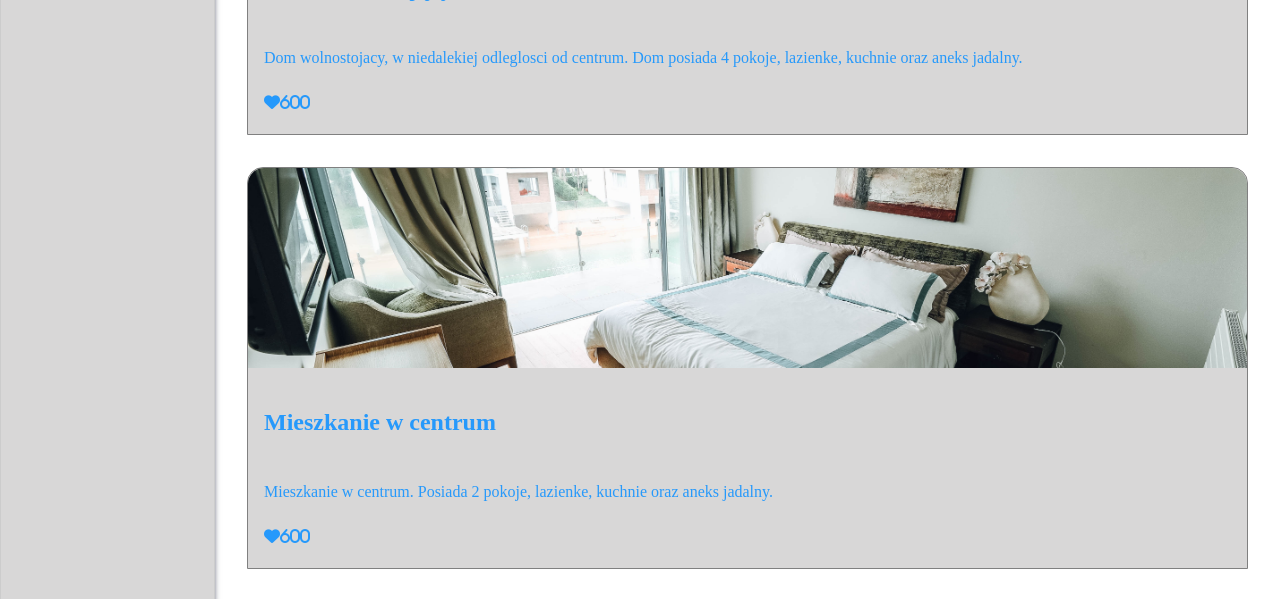
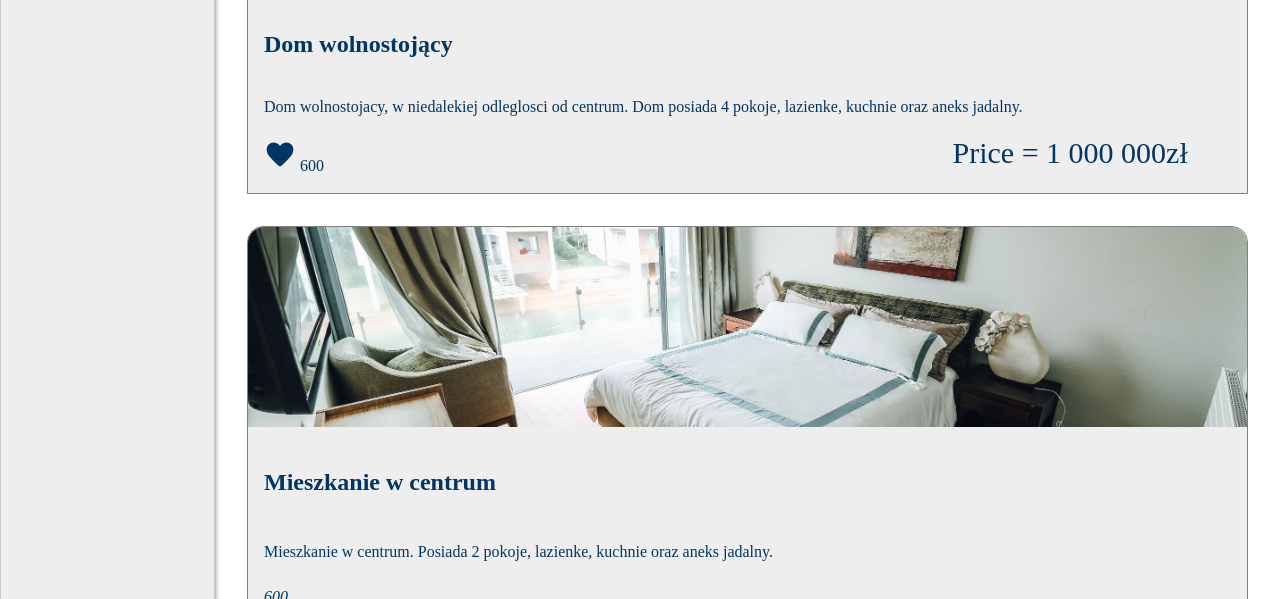
Before and after one commit to waskon/HomeComando, a PHP site: page /public/views/mainPage.html in a window 1280 px wide. Shown: the part 444-1043 px from the top of the page. Run offline with PHP 8.4, Linux system fonts and the light colour scheme; some libraries are stand-ins or nearby versions.

Commit message:
css for homePage

```diff
--- a/public/css/login-page.css
+++ b/public/css/login-page.css
@@ -1,3 +1,7 @@
+body {
+    margin: 0;
+    padding: 0 2rem;
+}
 .login-container {
     font-family:'Segoe UI', Tahoma, Geneva, Verdana, sans-serif;
     display: flex;
--- a/public/css/main-page.css
+++ b/public/css/main-page.css
@@ -1,19 +1,20 @@
-
 body {
-    margin: 0%;
+    margin: 0;
+    box-sizing: border-box;
+    max-height: 100vh;
+    overflow: hidden;
 }
 .base-container {
     display: flex;
     align-items: center;
     justify-content: flex-start;
-    height: 100vh;
     width: 100vw;
 }
 
 nav {
-    background-color: #d8d7d7 !important;
+    background-color: #eeeeee !important;
     width: 20vw;
-    height: 100%;
+    height: 100vh;
     display: flex;
     flex-direction: column;
     justify-content: flex-start;
@@ -50,6 +51,7 @@ main {
     flex-direction: column;
     height: 100vh;
     width: 100vw;
+    max-height: 100vh;
 }
 
 header {
@@ -60,14 +62,26 @@ header {
 }
 
 .search-bar {
-    width: 70%;
+    display: flex;
+    flex-direction: row;
+    gap: 1em;
 }
+.search-bar>form{
+    width: 25em;
+    margin-top: 0.8em;
+}
+.search-button{
+    height: 5vh;
+    margin-top: 0.8em;
+}
+
 .search-bar>form>input {
     background: #FFFFFF 0% 0% no-repeat padding-box;
     box-shadow: 0px 3px 6px #00000029;
     border: 1px solid #707070;
     border-radius: 23px;
     width: 100%;
+    height: 2em;
     text-align: center;
     letter-spacing: 0.72px;
     color: #A8A8A8;
@@ -76,13 +90,15 @@ header {
 }
 
 .add-announcement {
+    display: flex;
+    justify-content: center;
+    align-items: center;
     background: #2E6CD3 0% 0% no-repeat padding-box;
     box-shadow: 0px 3px 6px #00000029;
     border-radius: 1.5em;
     color: white;
     letter-spacing: 0.1em;
-    text-align: center;
-    width: 20%;
+    min-width: 15em;
 }
 .add-announcement>i {
     padding: 1em 1em;
@@ -115,6 +131,9 @@ header {
 }
 
 li {
+    display: flex;
+    align-items: center;
+    gap: 0.3rem;
     text-align: left;
     margin-bottom: 1em;
 }
@@ -128,7 +147,7 @@ li:last-child {
 }
 
 .announcements>div {
-    background-color: #d8d7d7 ;
+    background-color: #eeeeee ;
     border: 1px solid gray;
     border-radius: 1em 1em 0 0;
     height: 400px;
@@ -145,17 +164,39 @@ li:last-child {
 .announcements>div>div {
     height: 50%;
     margin: 1em;
-    color: #2699FB;
-    background-color: #d8d7d7;
+    color: #003666;
+    background-color: #eeeeee;
     display: flex;
     flex-direction: column;
     justify-content: space-around;
 }
 
-section {
+.announcements {
     display: flex;
     flex-direction: column;
     padding: 2em;
     gap: 2em;
     overflow: auto;
 }
+
+.announcement-info{
+    display: flex;
+    flex-direction: row;
+    gap: 65%;
+}
+
+.price{
+    font-size: 30px;
+    text-align: right;
+    margin: 0%;
+    height: auto;
+}
+
+.button-label {
+    font-size: clamp(0.8rem, 1vw, 1.1rem);
+}
+@media (max-width: 800px) {
+    .button-label{
+        visibility: hidden;
+    }
+}
--- a/public/views/mainPage.html
+++ b/public/views/mainPage.html
@@ -3,12 +3,12 @@
 
 <head>
     <meta charset="UTF-8">
-    <!-- <meta http-equiv="X-UA-Compatible" content="IE=edge"> -->
-    <!-- <meta name="viewport" content="width=device-width, initial-scale=1.0"> -->
-    <!-- <link rel="stylesheet" type="text/css" href="../css/main-styles.css"> -->
+    <link rel="stylesheet" type="text/css" href="../css/main-styles.css">
     <link rel="stylesheet" type="text/css" href="../css/main-page.css">
-    <link rel="stylesheet" type="text/css" href="../css/main-styles.css">
-    <script src="https://kit.fontawesome.com/70da13af9d.js" crossorigin="anonymous"></script>
+    <!-- <script src="https://kit.fontawesome.com/70da13af9d.js" crossorigin="anonymous"></script> -->
+    <!-- <link rel="stylesheet" href="https://fonts.googleapis.com/icon?family=Material+Icons"> -->
+    <link rel="stylesheet"
+        href="https://fonts.googleapis.com/css2?family=Material+Symbols+Rounded:opsz,wght,FILL,GRAD@20..48,100..700,0..1,-50..200" />
     <title>MAIN PAGE</title>
 </head>
 
@@ -18,24 +18,24 @@
             <img src="../img/logo-czarne.png">
             <ul>
                 <li>
-                    <i class="fas-solid fa-house"></i>
-                    <a href="/mainPage" class="button">Main page</a>
+                    <i class="material-symbols-rounded" style="font-size: 1.5em">home</i>
+                    <a href="/mainPage" class="button button-label">Main page</a>
                 </li>
                 <li>
-                    <i class="fas fa-user"></i>
-                    <a href="/myData" class="button">My Data</a>
+                    <i class="material-symbols-rounded" style="font-size: 1.5em">person</i>
+                    <a href="/myData" class="button button-label">My Data</a>
                 </li>
                 <li>
-                    <i class="fas fa-utensils"></i>
-                    <a href="/myEstates" class="button">My Estates</a>
+                    <i class="material-symbols-rounded" style="font-size: 1.5em">apartment</i>
+                    <a href="/myEstates" class="button button-label">My Estates</a>
                 </li>
                 <li>
-                    <i class="fas fa-heart"></i>
-                    <a href="/favorite" class="button">Favorite</a>
+                    <i class="material-symbols-rounded" style="font-size: 1.5em">favorite</i>
+                    <a href="/favorite" class="button button-label">Favorite</a>
                 </li>
                 <li>
-                    <i class="fa-solid fa-right-from-bracket"></i>
-                    <a href="/logout" class="button">Log out</a>
+                    <i class="material-symbols-rounded" style="font-size: 1.5em">logout </i>
+                    <a href="/logout" class="button button-label">Log out</a>
                 </li>
             </ul>
         </nav>
@@ -45,9 +45,12 @@
                     <form>
                         <input placeholder="search real-estate">
                     </form>
+                    <button class="search-button">
+                        search
+                    </button>
                 </div>
                 <div class="add-announcement">
-                    <i class="fa-solid fa-plus"></i>
+                    <i class="material-symbols-rounded" style="font-size: 1em">add</i>
                     add announcement
                 </div>
             </header>
@@ -62,13 +65,13 @@
                     </select>
                 </div>
                 <form>
-                    <input placeholder="minimal price">
+                    <input class="text-form" placeholder="minimal price">
                 </form>
                 <form>
-                    <input placeholder="maximum price">
+                    <input class="text-form" placeholder="maximum price">
                 </form>
                 <form>
-                    <input placeholder="area of property">
+                    <input class="text-form" placeholder="area of property">
                 </form>
                 <button class="button-38 button-38-filled" role="button">Filter</button>
             </div>
@@ -79,8 +82,17 @@
                         <h2>Dom wolnostojący</h2>
                         <p>Dom wolnostojacy, w niedalekiej odleglosci od centrum. Dom posiada 4 pokoje, lazienke,
                             kuchnie oraz aneks jadalny.</p>
-                        <div class="social-section">
-                            <i class="fas fa-heart">600</i>
+                        <div class="announcement-info">
+                            <div class="social-section">
+                                <i class="material-symbols-rounded"
+                                    style="font-size: 2em; margin-top: 0.1em;">favorite</i>
+                                <text>
+                                    600
+                                </text>
+                            </div>
+                            <text class="price ">
+                                Price = 1 000 000zł
+                            </text>
                         </div>
                     </div>
                 </div>
@@ -122,8 +134,11 @@
 </body>
 
 <style>
-
-
-
-
+    .material-symbols-rounded {
+        font-variation-settings:
+            'FILL' 1,
+            'wght' 400,
+            'GRAD' 0,
+            'opsz' 48
+    }
 </style>
```
